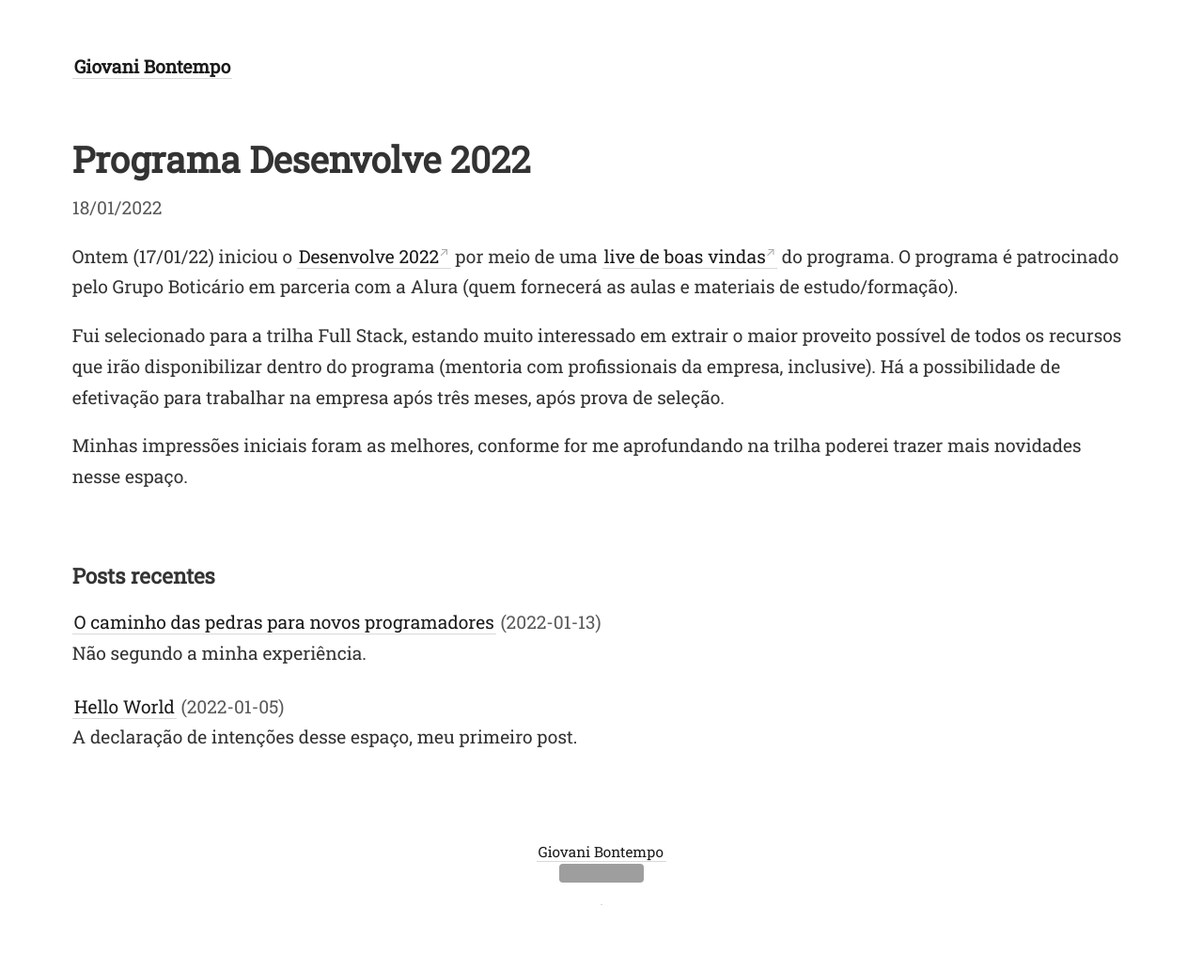
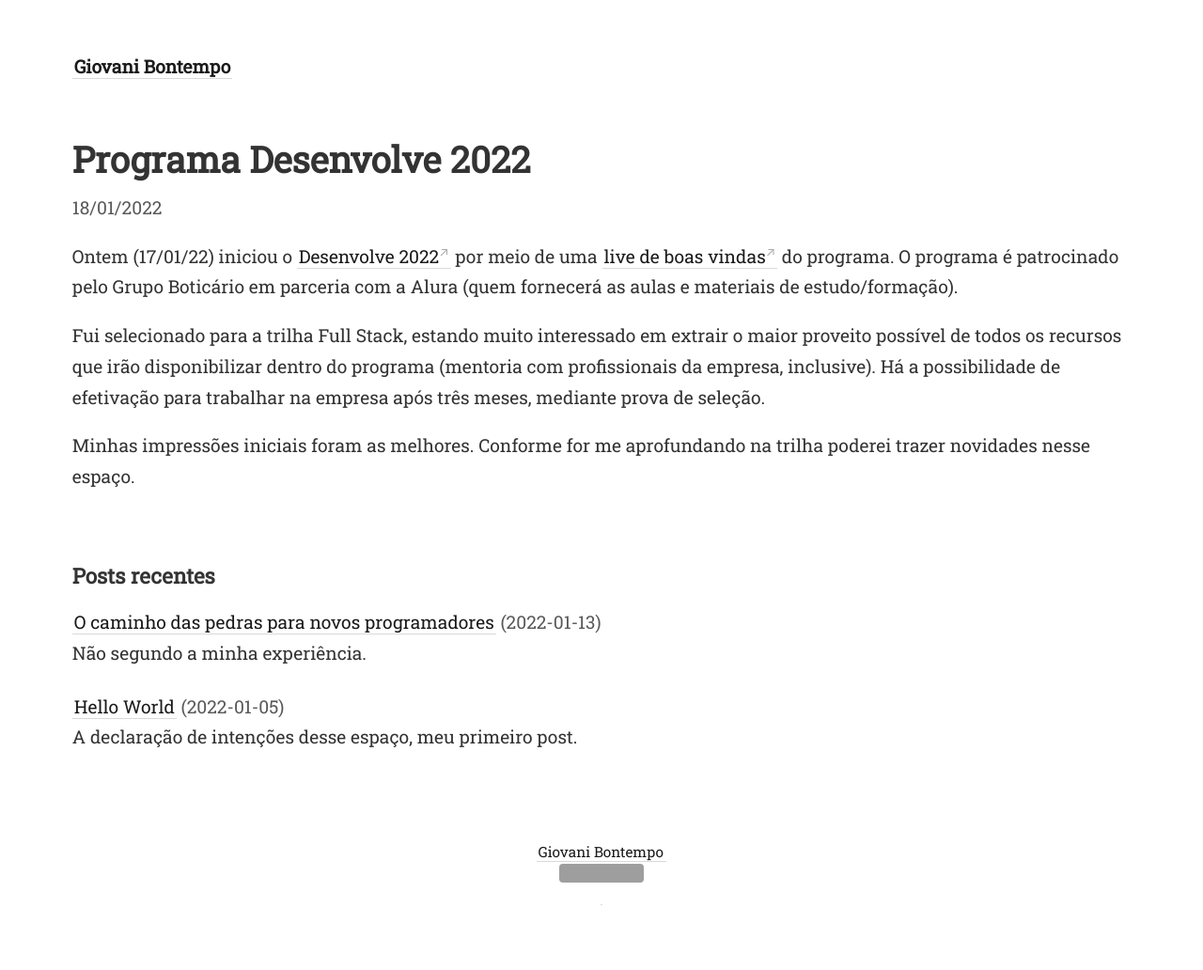
Before and after one commit to gio-bon/MyDigitalGarden, a Jekyll site: the page built from _posts/2022-01-18-programa-desenvolve.md, in a window 1280 px wide. Shown: the whole page at 94% size. Built offline with Jekyll 4.4.1, drawn with Linux system fonts in a browser that asks for light colours; grey boxes are pictures that could not be loaded.

Commit message:
alts desenvolve

```diff
--- a/_posts/2022-01-18-programa-desenvolve.md
+++ b/_posts/2022-01-18-programa-desenvolve.md
@@ -6,6 +6,6 @@ excerpt: Sobre o programa patrocinado pela Boticário que estou participando
 
 Ontem (17/01/22) iniciou o [Desenvolve 2022](https://desenvolve.grupoboticario.com.br/) por meio de uma [live de boas vindas](https://youtu.be/OSnvhCrHbf4) do programa. O programa é patrocinado pelo Grupo Boticário em parceria com a Alura (quem fornecerá as aulas e materiais de estudo/formação).
 
-Fui selecionado para a trilha Full Stack, estando muito interessado em extrair o maior proveito possível de todos os recursos que irão disponibilizar dentro do programa (mentoria com profissionais da empresa, inclusive). Há a possibilidade de efetivação para trabalhar na empresa após três meses, após prova de seleção.
+Fui selecionado para a trilha Full Stack, estando muito interessado em extrair o maior proveito possível de todos os recursos que irão disponibilizar dentro do programa (mentoria com profissionais da empresa, inclusive). Há a possibilidade de efetivação para trabalhar na empresa após três meses, mediante prova de seleção.
 
-Minhas impressões iniciais foram as melhores, conforme for me aprofundando na trilha poderei trazer mais novidades nesse espaço.
+Minhas impressões iniciais foram as melhores. Conforme for me aprofundando na trilha poderei trazer novidades nesse espaço.
```
